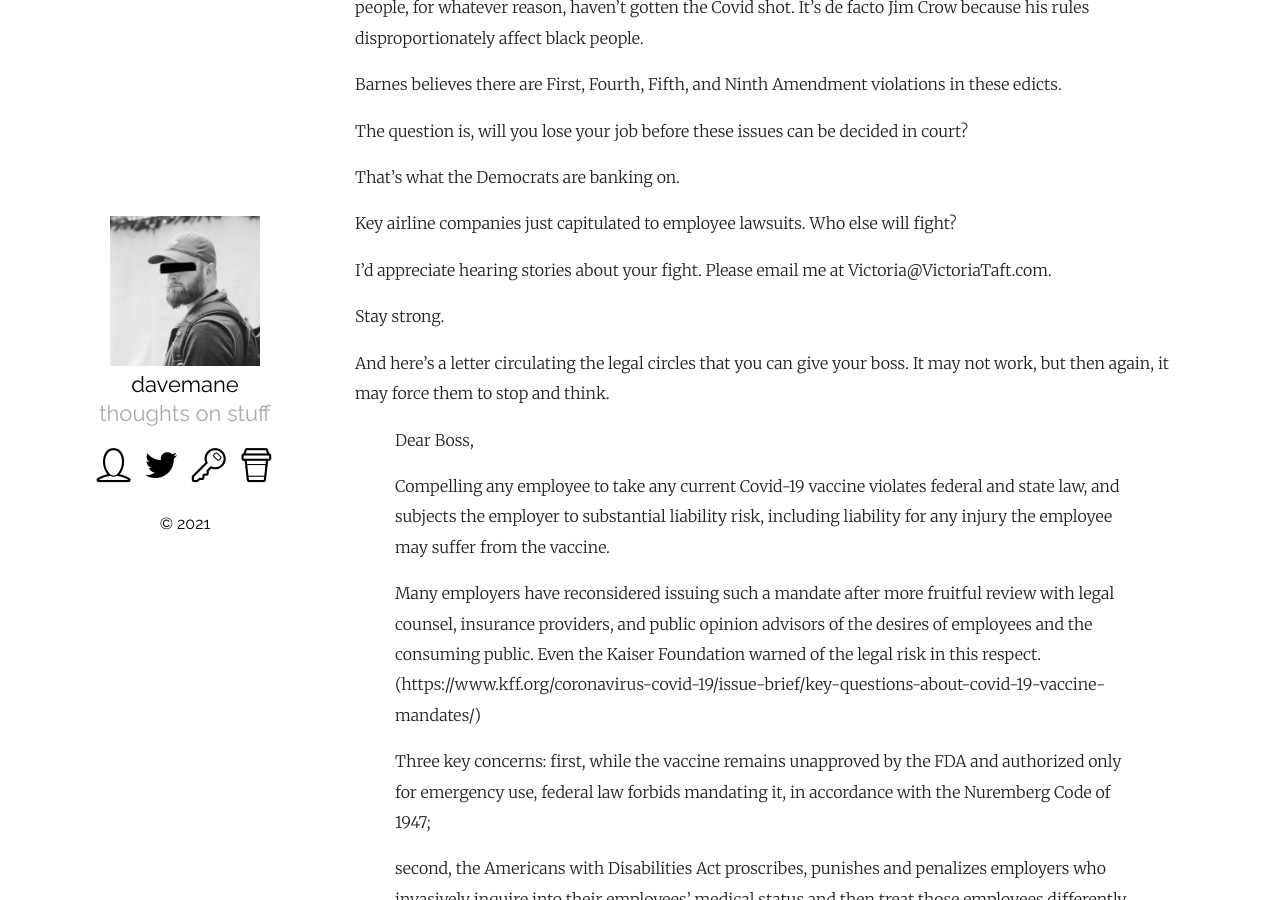
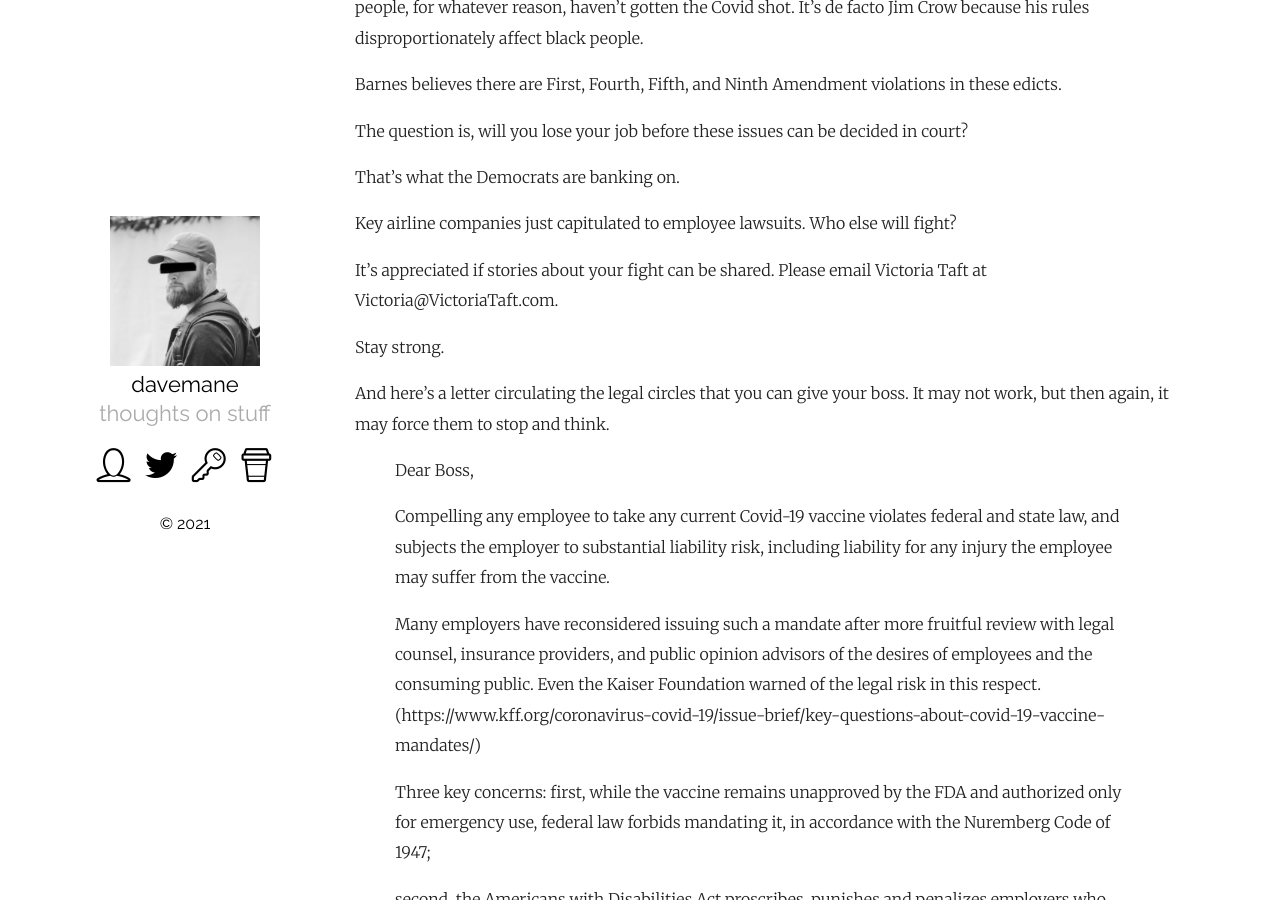
Before and after one commit to davemane/calvinelliot, a Jekyll site: the page built from _posts/2021-08-16-16.markdown, in a window 1280 px wide and 900 px high, scrolled down 4160 px. Built offline with Jekyll 4.4.1, drawn with Linux system fonts in a browser that asks for light colours.

Commit message:
Update 2021-08-16-16.markdown

```diff
--- a/_posts/2021-08-16-16.markdown
+++ b/_posts/2021-08-16-16.markdown
@@ -12,7 +12,6 @@ Democrats claimed these mandates were in the name of science to combat the virul
 This, at a time when it looks as if there is precious little that can be done about the virus, save perhaps shots and precautions like one would take for a nasty version of the yearly flu.
 
 Former CDC Director Robert Redfield says he believes the virus came from the Wuhan Institute of Virology Lab and that the virus and its variants are here to stay.
-
 
 
 The way it’s looking, the pandemic will likely become endemic like the flu and the coronavirus-based common cold. But the truth is, we don’t really know what role this virus will take in American life from here on out. The only thing we do know is that Democrat Party elected officials believe the best way to deal with it is by authoritarian diktats. Their reflexive reaction is to bury freedom in the name of safety.
@@ -137,7 +136,7 @@ That’s what the Democrats are banking on.
 Key airline companies just capitulated to employee lawsuits. Who else will fight?
 
 
-I’d appreciate hearing stories about your fight. Please email me at Victoria@VictoriaTaft.com.
+It's appreciated if stories about your fight can be shared. Please email Victoria Taft at Victoria@VictoriaTaft.com.
 
 Stay strong.
 
```
